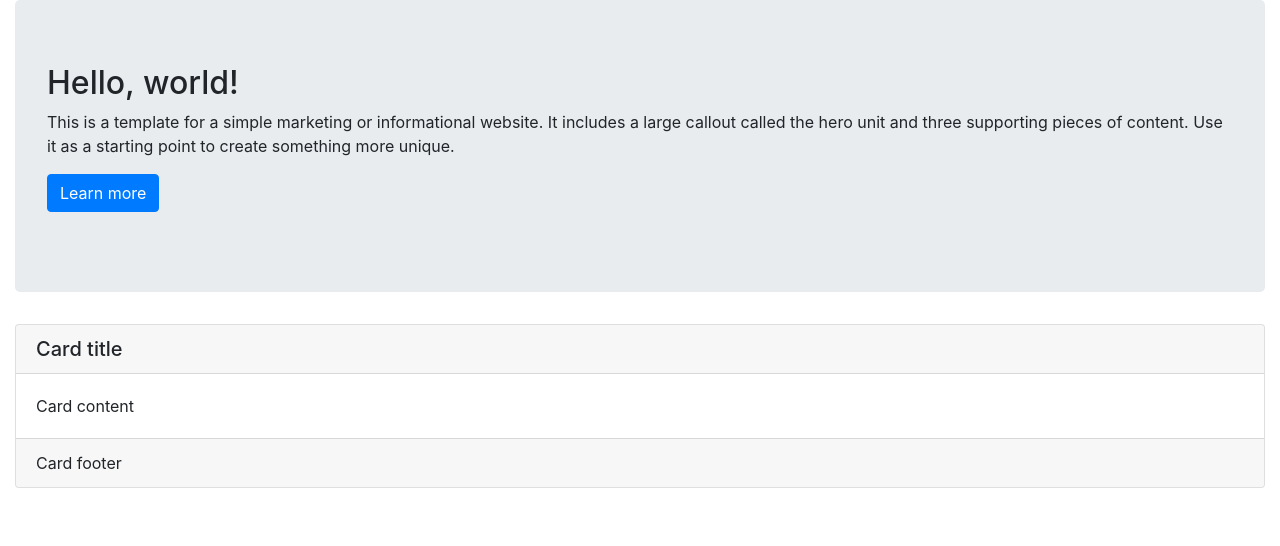
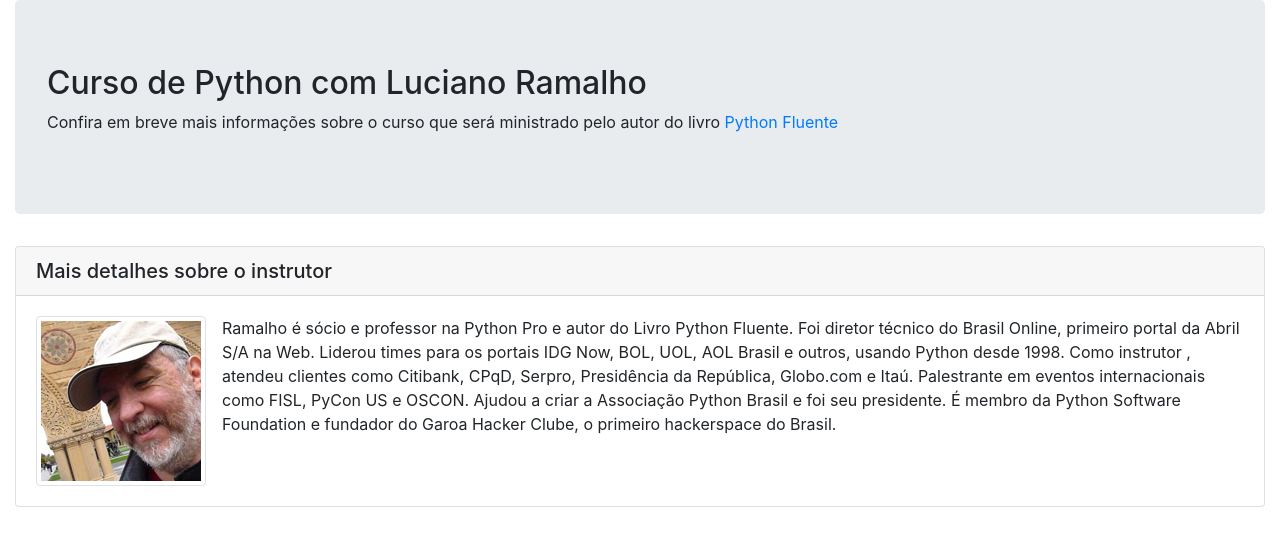
Before and after one commit to mateuslourenco/curso-django-ubuntu, a Django app: page / in a window 1280 px wide. Shown: the part 56-602 px from the top of the page. Run offline with Django 4.2, Linux system fonts and the light colour scheme; some libraries are stand-ins or nearby versions.

Commit message:
Adicionado favicon.png e card com informações do Luciano Ramalho close #77

```diff
--- a/pypro/base/templates/base/home.html
+++ b/pypro/base/templates/base/home.html
@@ -5,7 +5,7 @@
     <meta charset="utf-8">
     <meta http-equiv="X-UA-Compatible" content="IE=edge">
     <meta name="viewport" content="width=device-width, initial-scale=1">
-
+    <link rel="icon" type="img/png" href="{% static 'img/favicon.png' %}">
     <title>Python Pro</title>
 
     <meta name="description" content="Página do curso Python Pro">
@@ -40,30 +40,31 @@
             </nav>
             <div class="jumbotron">
                 <h2>
-                    Hello, world!
+                    Curso de Python com Luciano Ramalho
                 </h2>
                 <p>
-                    This is a template for a simple marketing or informational website. It includes a large callout
-                    called the hero unit and three supporting pieces of content. Use it as a starting point to create
-                    something more unique.
-                </p>
-                <p>
-                    <a class="btn btn-primary btn-large" href="#">Learn more</a>
+                    Confira em breve mais informações sobre o curso que será ministrado pelo autor do livro
+                    <a href="http://shop.oreilly.com/product/0636920032519.do" target="_blank">Python Fluente</a>
                 </p>
             </div>
             <div class="row">
                 <div class="col-md-12">
                     <div class="card">
                         <h5 class="card-header">
-                            Card title
+                            Mais detalhes sobre o instrutor
                         </h5>
                         <div class="card-body">
                             <p class="card-text">
-                                Card content
+                                <img src="{% static 'img/luciano-ramalho.png' %}" alt="Foto de Luciano Ramalho"
+                                     class="img-thumbnail float-left mr-3">
+                                Ramalho é sócio e professor na Python Pro e autor do Livro Python Fluente. Foi diretor
+                                técnico do Brasil Online, primeiro portal da Abril S/A na Web. Liderou times para os
+                                portais IDG Now, BOL, UOL, AOL Brasil e outros, usando Python desde 1998. Como instrutor
+                                , atendeu clientes como Citibank, CPqD, Serpro, Presidência da República, Globo.com e
+                                Itaú. Palestrante em eventos internacionais como FISL, PyCon US e OSCON. Ajudou a criar
+                                a Associação Python Brasil e foi seu presidente. É membro da Python Software Foundation
+                                e fundador do Garoa Hacker Clube, o primeiro hackerspace do Brasil.
                             </p>
-                        </div>
-                        <div class="card-footer">
-                            Card footer
                         </div>
                     </div>
                 </div>
```
Also changed, not shown: pypro/base/static/img/favicon.png (added), pypro/base/static/img/luciano-ramalho.png (added).
